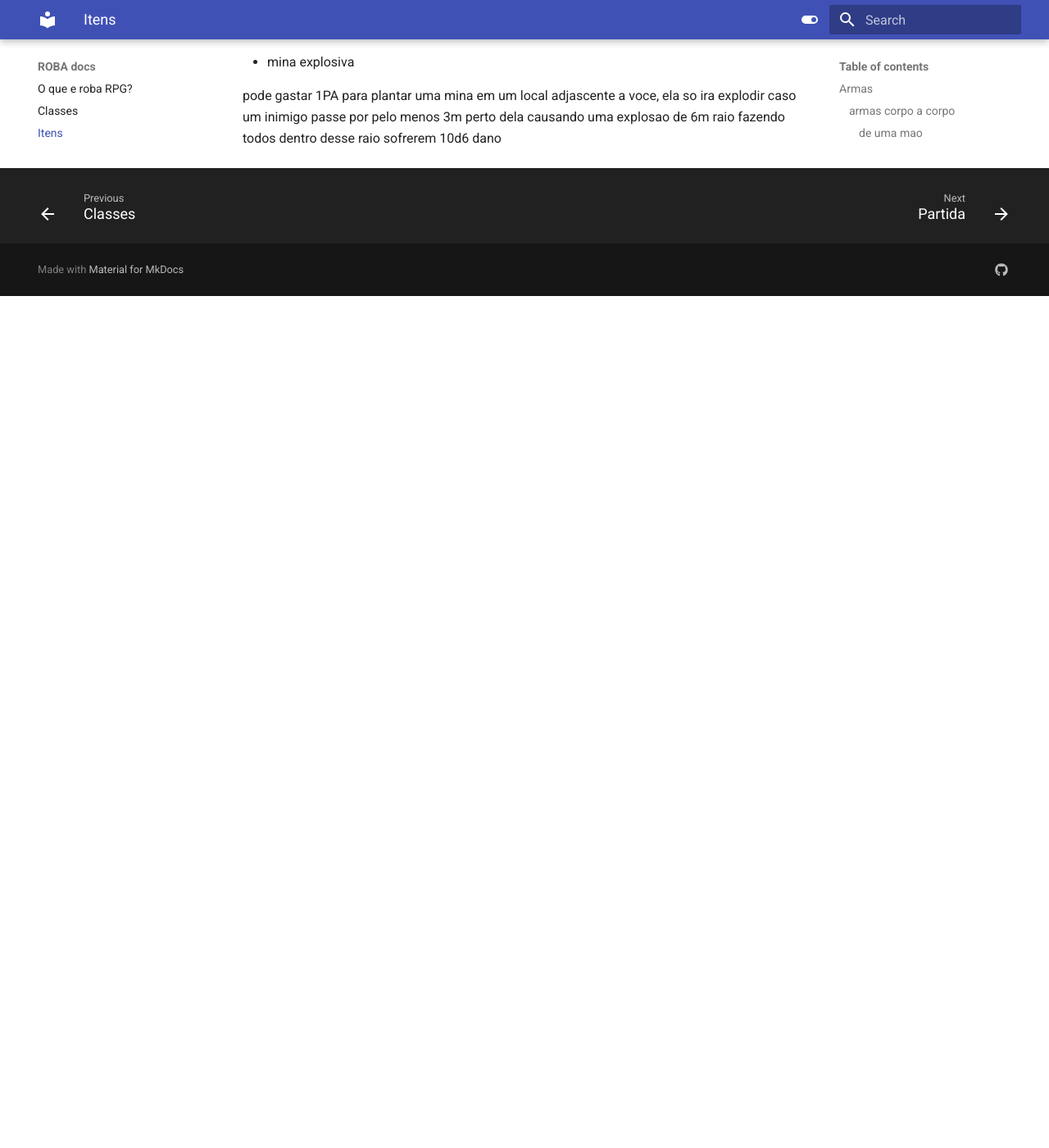
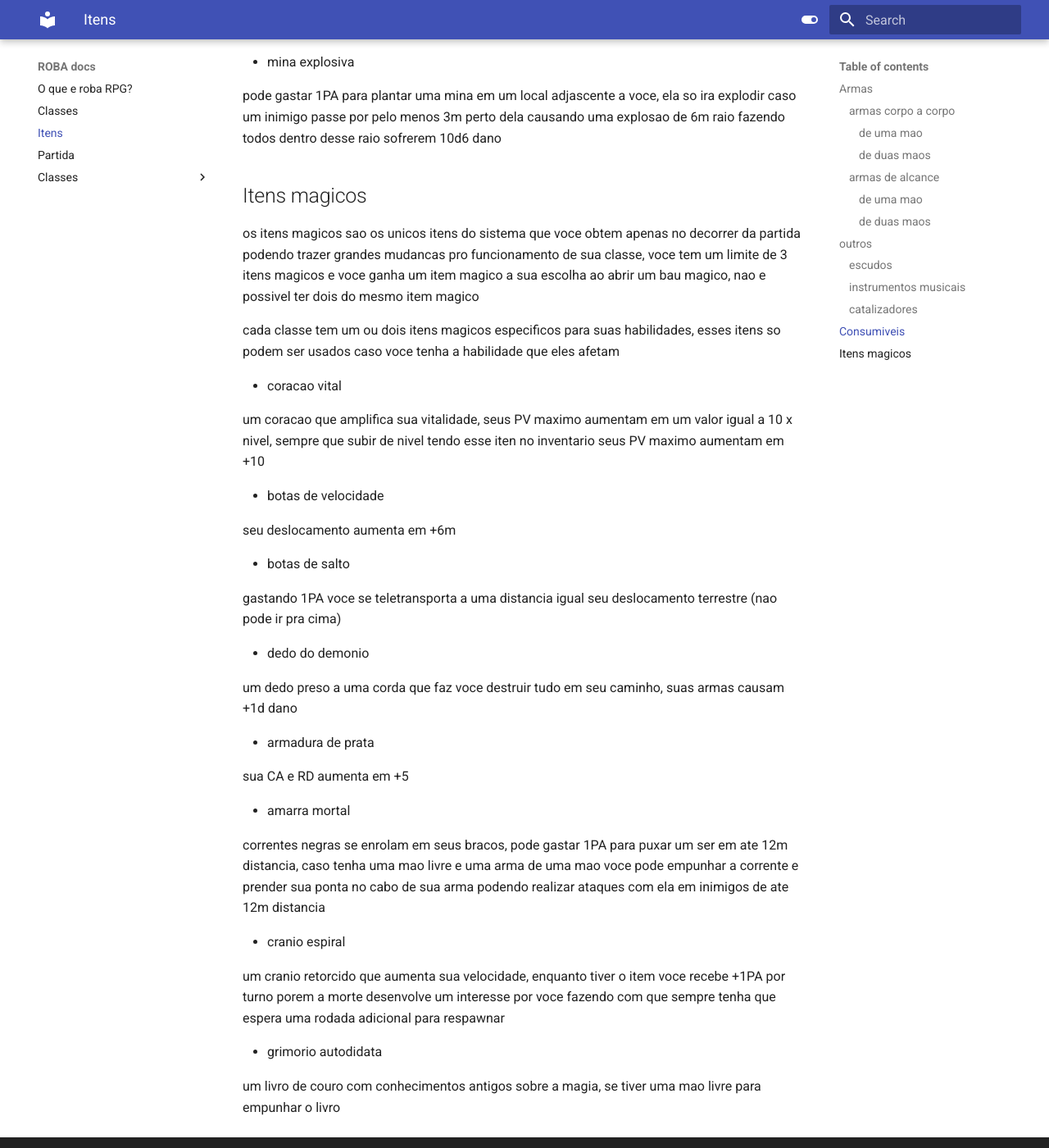
Before and after one commit to nerdolagens/roba-docs, an MkDocs documentation site: the page built from docs/itens.md, in a window 1280 px wide and 1400 px high, scrolled down 4294 px. Shown: the whole window at 82% size. Built offline with MkDocs 1.6.1 and Material for MkDocs 9.7.7, drawn with Linux system fonts in a browser that asks for light colours; before the commit the page ends 4655 px from its top, so only the background shows below that.

Commit message:
comi o cu de quem ta lendo

```diff
--- a/docs/itens.md
+++ b/docs/itens.md
@@ -155,3 +155,41 @@
 - mina explosiva
 
   pode gastar 1PA para plantar uma mina em um local adjascente a voce, ela so ira explodir caso um inimigo passe por pelo menos 3m perto dela causando uma explosao de 6m raio fazendo todos dentro desse raio sofrerem 10d6 dano
+
+## Itens magicos
+
+os itens magicos sao os unicos itens do sistema que voce obtem apenas no decorrer da partida podendo trazer grandes mudancas pro funcionamento de sua classe, voce tem um limite de 3 itens magicos e voce ganha um item magico a sua escolha ao abrir um bau magico, nao e possivel ter dois do mesmo item magico
+
+cada classe tem um ou dois itens magicos especificos para suas habilidades, esses itens so podem ser usados caso voce tenha a habilidade que eles afetam
+
+- coracao vital
+
+  um coracao que amplifica sua vitalidade, seus PV maximo aumentam em um valor igual a 10 x nivel, sempre que subir de nivel tendo esse iten no inventario seus PV maximo aumentam em +10
+
+- botas de velocidade
+
+  seu deslocamento aumenta em +6m
+
+- botas de salto
+
+  gastando 1PA voce se teletransporta a uma distancia igual seu deslocamento terrestre (nao pode ir pra cima)
+
+- dedo do demonio
+
+  um dedo preso a uma corda que faz voce destruir tudo em seu caminho, suas armas causam +1d dano
+
+- armadura de prata
+
+  sua CA e RD aumenta em +5
+
+- amarra mortal
+
+  correntes negras se enrolam em seus bracos, pode gastar 1PA para puxar um ser em ate 12m distancia, caso tenha uma mao livre e uma arma de uma mao voce pode empunhar a corrente e prender sua ponta no cabo de sua arma podendo realizar ataques com ela em inimigos de ate 12m distancia
+
+- cranio espiral
+
+  um cranio retorcido que aumenta sua velocidade, enquanto tiver o item voce recebe +1PA por turno porem a morte desenvolve um interesse por voce fazendo com que sempre tenha que espera uma rodada adicional para respawnar
+
+- grimorio autodidata
+
+  um livro de couro com conhecimentos antigos sobre a magia, se tiver uma mao livre para empunhar o livro
```
Also changed, not shown: docs/classes/monge.md (+8 -8 lines).
